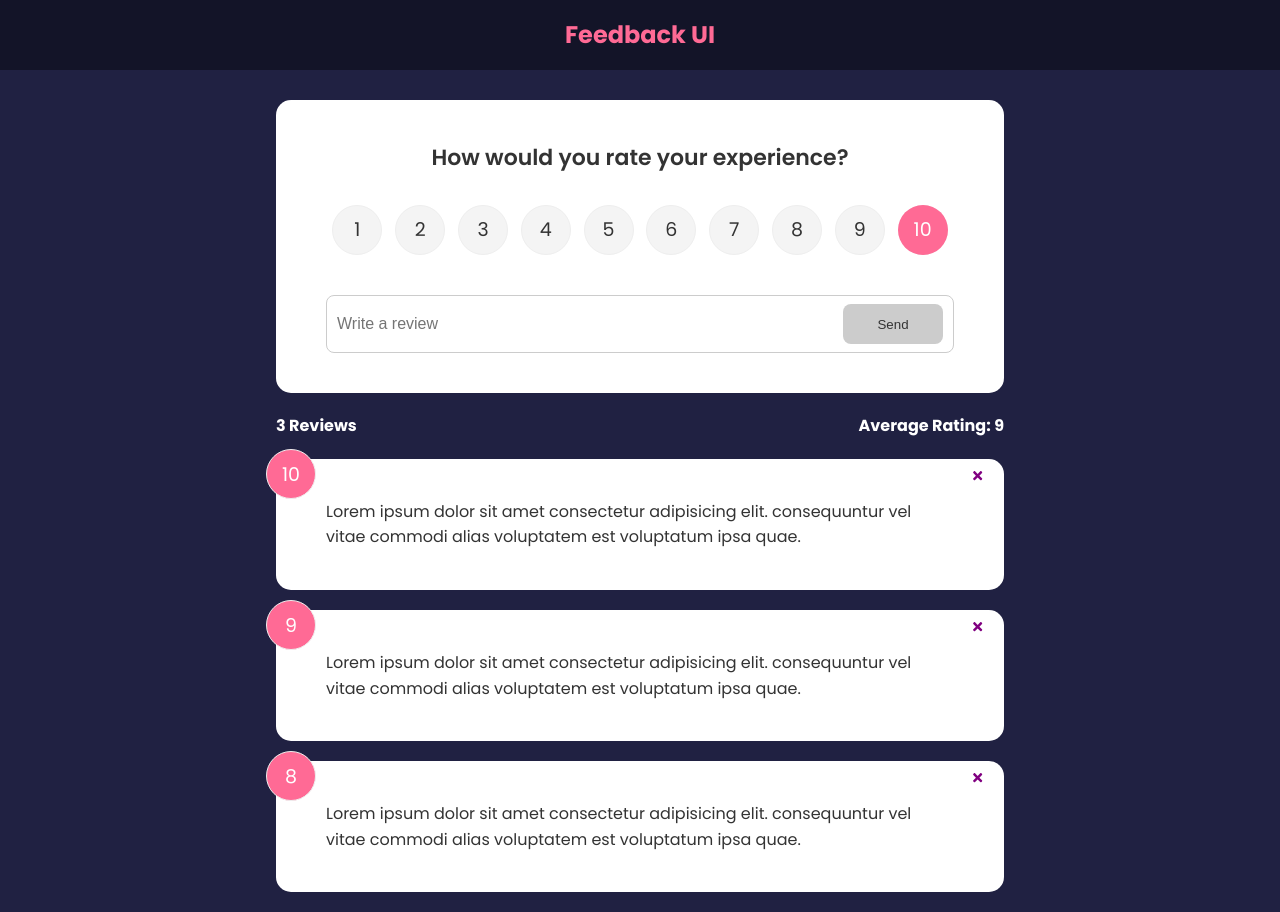
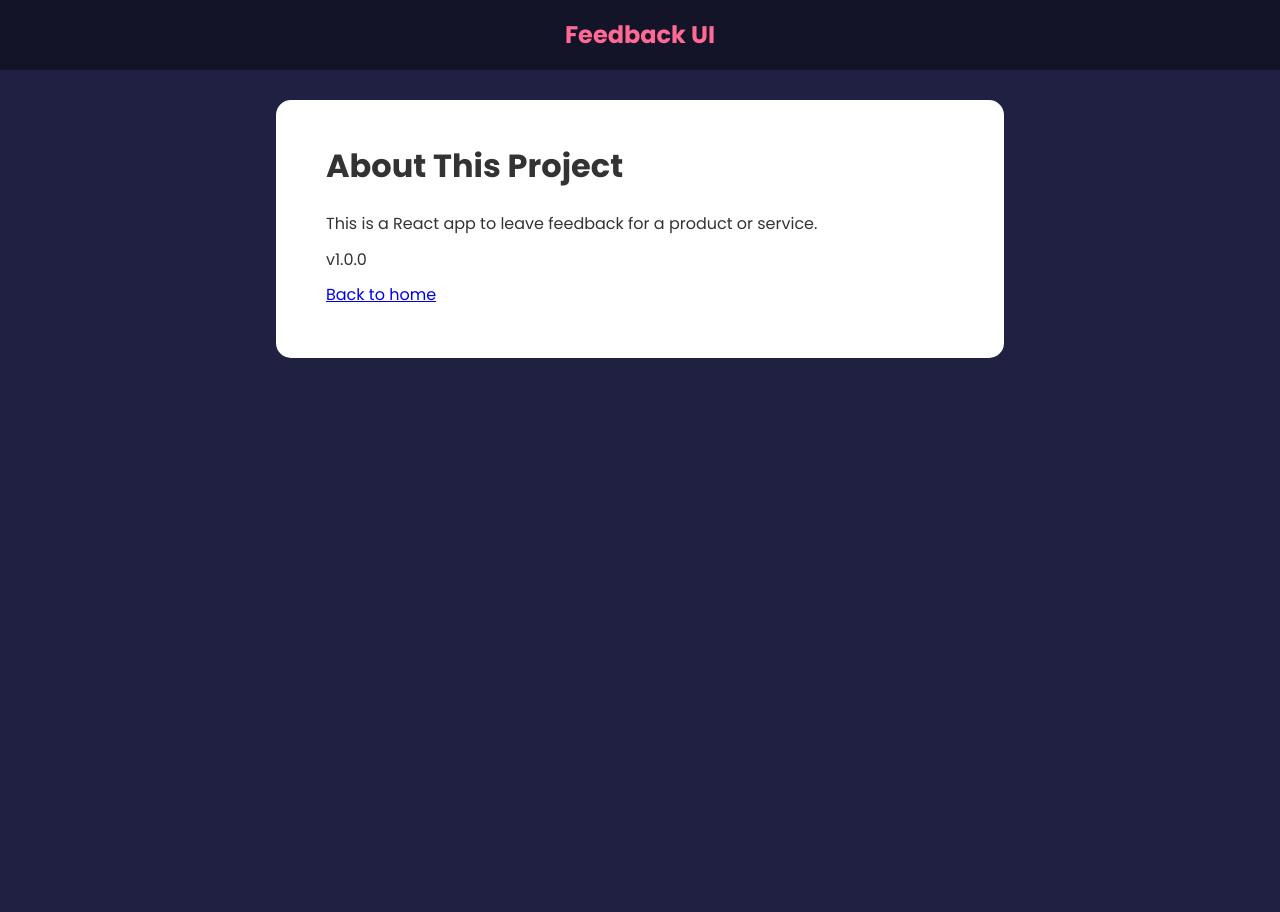
Before and after one commit to lsr488/feedback-app, a React (Create React App) app: page /about in a window 1280 px wide. After the commit the page ends 800 px from the top, so only its background shows below. Built offline with nearby package versions, Linux system fonts and the light colour scheme.

Commit message:
Routes to About Page

```diff
--- a/src/App.js
+++ b/src/App.js
@@ -1,10 +1,12 @@
 import { v4 as uuidv4 } from 'uuid';
 import React, { useState } from 'react';
+import { BrowserRouter as Router, Route, Routes } from 'react-router-dom';
 import Header from './components/Header';
 import FeedbackList from './components/FeedbackList';
 import FeedbackData from './data/FeedbackData';
 import FeedbackStats from './components/FeedbackStats';
 import FeedbackForm from './components/FeedbackForm';
+import AboutPage from './pages/AboutPage';
 
 // main app component
 function App() {
@@ -22,14 +24,24 @@
 	}
 
 	return (
-		<>
+		<Router>
 			<Header />
-			<div className="container">
-			<FeedbackForm handleAdd={addFeedback} />
-			<FeedbackStats feedback={feedback} />
-				<FeedbackList feedback={feedback} handleDelete={deleteFeedback} />
+			<div className='container'>
+				<Routes>
+					<Route exact path='/' element={
+						<>
+							<FeedbackForm handleAdd={addFeedback} />
+							<FeedbackStats feedback={feedback} />
+							<FeedbackList feedback={feedback} handleDelete={deleteFeedback} />
+						</>
+					}>
+
+					</Route>
+
+					<Route path='/about' element={<AboutPage />} />
+				</Routes>
 			</div>
-		</>
+		</Router>
 	);
 }
 
--- a/src/pages/AboutPage.jsx
+++ b/src/pages/AboutPage.jsx
@@ -0,0 +1,17 @@
+import Card from '../components/shared/Card';
+
+function AboutPage() {
+	return <Card>
+		<div className='about'>
+			<h1>About This Project</h1>
+			<p>This is a React app to leave feedback for a product or service.</p>
+			<p>v1.0.0</p>
+
+			<p>
+				<a href='/'>Back to home</a>
+			</p>
+		</div>
+	</Card>
+}
+
+export default AboutPage;
```
